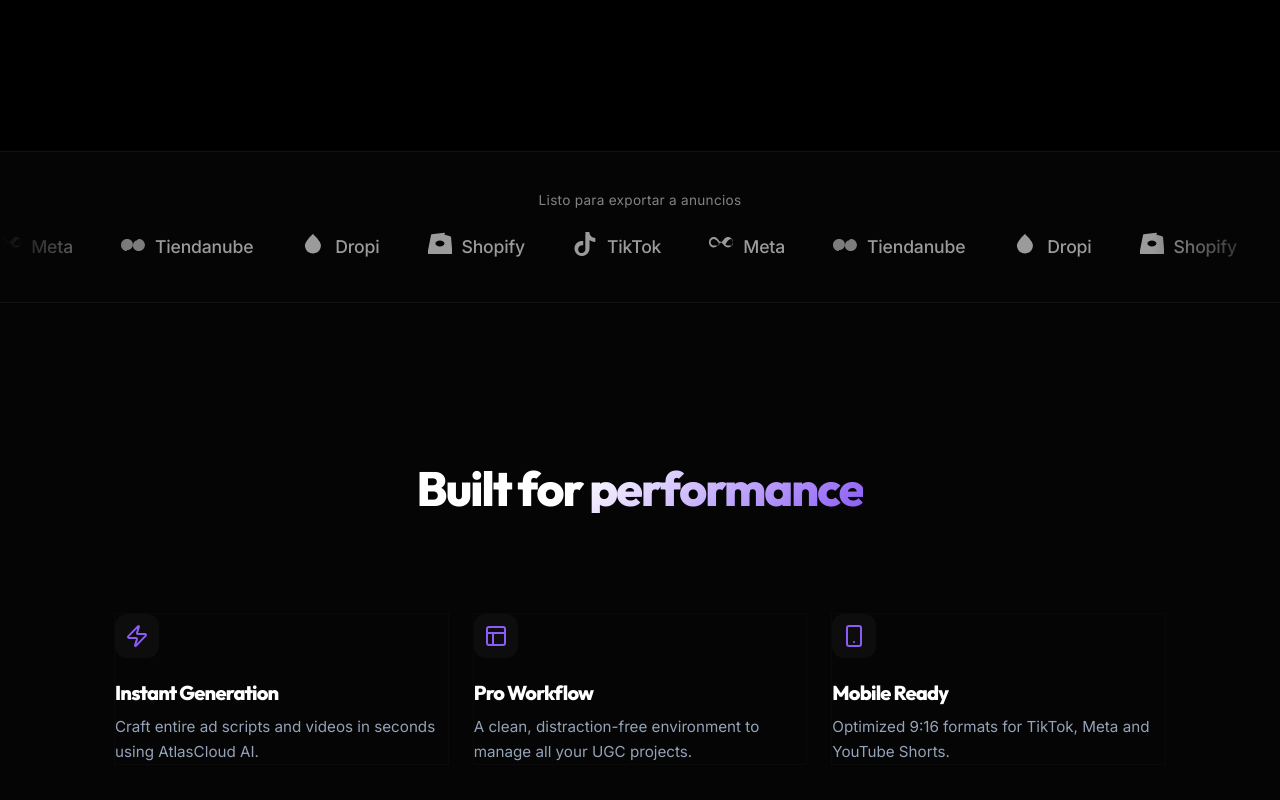
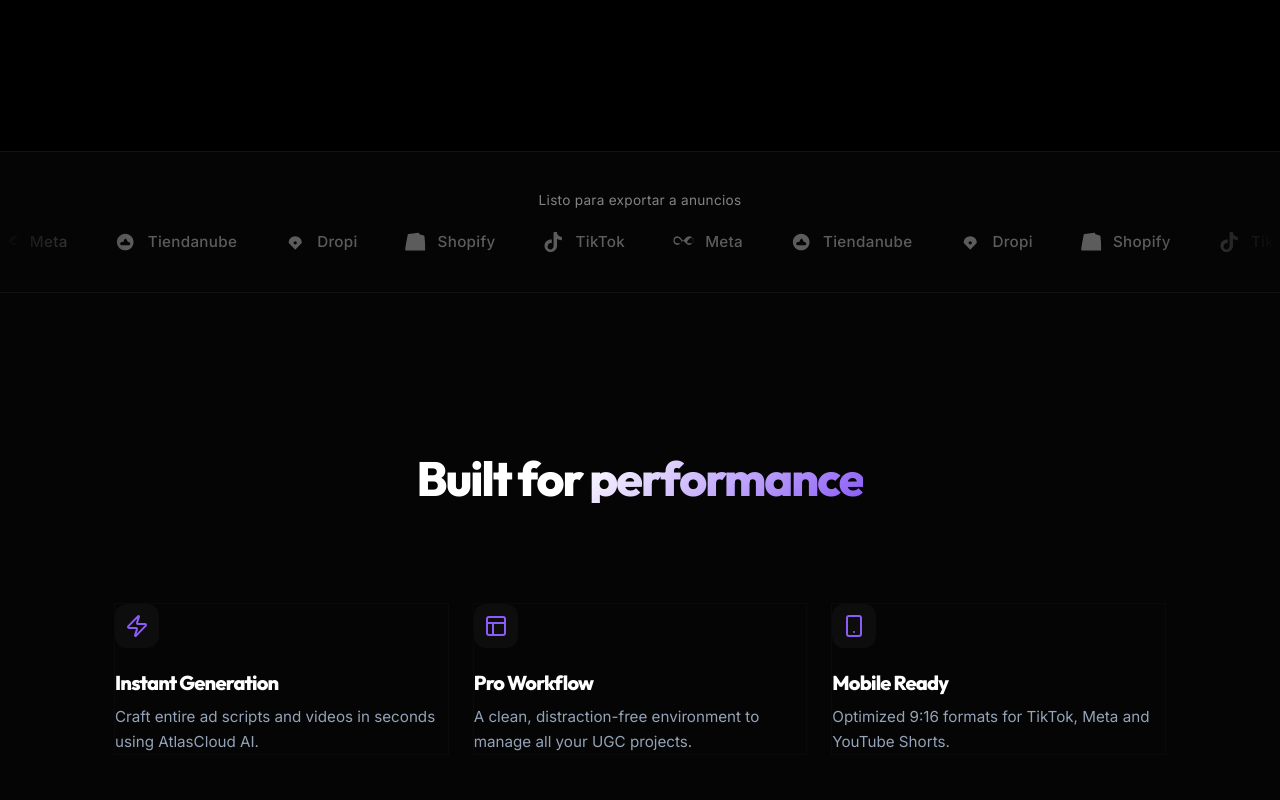
Before and after one commit to bautielcrack4-web/webcarruselesUGC, a Next.js app: page / in a window 1280 px wide. Shown: the part 1299-2099 px from the top of the page. Built offline with nearby package versions, Linux system fonts and the light colour scheme.

Commit message:
feat: official logos in white/grayish theme for marquee

```diff
--- a/src/components/landing/TrustBadges/TrustBadges.module.css
+++ b/src/components/landing/TrustBadges/TrustBadges.module.css
@@ -49,23 +49,36 @@
 .platformBadge {
     display: flex;
     align-items: center;
-    gap: 10px;
+    gap: 12px;
     white-space: nowrap;
-    opacity: 0.6;
-    transition: opacity 0.3s ease;
+    opacity: 0.35;
+    filter: grayscale(100%) brightness(1.5);
+    transition: all 0.4s ease;
 }
 
 .platformBadge:hover {
-    opacity: 1;
+    opacity: 0.8;
+    filter: grayscale(0%) brightness(1);
+    transform: translateY(-2px);
 }
 
 .platformIcon {
-    font-size: 1.5rem;
+    width: 20px;
+    height: 20px;
+    display: flex;
+    align-items: center;
+    justify-content: center;
+    color: white;
+}
+
+.platformIcon svg {
+    width: 100%;
+    height: 100%;
 }
 
 .platformName {
-    font-size: 1.1rem;
+    font-size: 0.95rem;
     font-weight: 500;
     color: white;
-    letter-spacing: -0.01em;
+    letter-spacing: 0.02em;
 }
--- a/src/components/landing/TrustBadges/TrustBadges.tsx
+++ b/src/components/landing/TrustBadges/TrustBadges.tsx
@@ -7,7 +7,7 @@ const PLATFORMS = [
     {
         name: 'TikTok',
         svg: (
-            <svg viewBox="0 0 24 24" width="24" height="24" fill="currentColor">
+            <svg viewBox="0 0 24 24" fill="currentColor">
                 <path d="M12.525.02c1.31-.02 2.61-.01 3.91-.02.08 1.53.63 3.09 1.75 4.17 1.12 1.11 2.7 1.62 4.24 1.79v4.03c-1.44-.05-2.89-.35-4.2-.97-.57-.26-1.1-.59-1.62-.93-.01 2.92.01 5.84-.02 8.75-.08 1.4-.54 2.79-1.35 3.94-1.31 1.92-3.58 3.17-5.91 3.21-1.43.08-2.86-.31-4.08-1.03-2.02-1.19-3.44-3.37-3.65-5.71-.02-.5-.03-1-.01-1.49.18-1.9 1.12-3.72 2.58-4.96 1.66-1.44 3.98-2.13 6.15-1.72.02 1.48-.04 2.96-.04 4.44-.99-.32-2.15-.23-3.08.33-.54.31-.99.77-1.32 1.3-.43.68-.67 1.48-.68 2.29-.04 1.02.39 2.03 1.16 2.69.81.71 1.93.99 2.97.77 1.12-.22 2.13-.99 2.65-1.99.28-.53.43-1.13.44-1.74-.01-4.25-.01-8.5-.01-12.75z" />
             </svg>
         )
@@ -15,7 +15,7 @@ const PLATFORMS = [
     {
         name: 'Meta',
         svg: (
-            <svg viewBox="0 0 24 24" width="24" height="24" fill="currentColor">
+            <svg viewBox="0 0 24 24" fill="currentColor">
                 <path d="M19.141 5.04c-1.35 0-2.613.626-3.882 1.848-1.272 1.226-2.43 2.87-3.259 4.706C11.171 9.76 10.013 8.114 8.741 6.888 7.472 5.666 6.209 5.04 4.859 5.04 2.181 5.04 0 7.375 0 10.25c0 2.876 2.181 5.211 4.859 5.211 1.35 0 2.613-.626 3.882-1.848 1.272-1.226 2.43-2.87 3.259-4.706.829 1.836 1.987 3.483 3.259 4.706 1.269 1.22 2.532 1.848 3.882 1.848 2.678 0 4.859-2.335 4.859-5.211 0-2.875-2.181-5.21-4.859-5.21zm-14.282 8.444c-1.748 0-3.167-1.503-3.167-3.234 0-1.733 1.419-3.236 3.167-3.236 1.056 0 2.028.513 3.016 1.5.88.88 1.865 2.22 2.68 3.87-1.002.997-2.19 1.1-2.68 1.1h-.016zm14.282 0c-.49 0-1.678-.103-2.68-1.1.815-1.65 1.8-2.99 2.68-3.87.988-.987 1.96-1.5 3.016-1.5 1.748 0 3.167 1.503 3.167 3.236 0 1.731-1.419 3.234-3.167 3.234h-.016z" />
             </svg>
         )
@@ -23,31 +23,31 @@ const PLATFORMS = [
     {
         name: 'Tiendanube',
         svg: (
-            <svg viewBox="0 0 24 24" width="24" height="24" fill="currentColor">
-                <path d="M17.5 19c-3.037 0-5.5-2.463-5.5-5.5 0-2.73 1.996-5.002 4.606-5.426C16.85 7.07 17.5 7 18 7c3.314 0 6 2.686 6 6s-2.686 6-6 6h-.5zM6 19c-3.314 0-6-2.686-6-6s2.686-6 6-6c.5 0 1.15.07 1.394.074C10.004 7.498 12 9.77 12 12.5c0 3.037-2.463 5.5-5.5 5.5H6z" opacity="0.8" />
+            <svg viewBox="0 0 24 24" fill="currentColor">
+                <path d="M12 2C6.48 2 2 6.48 2 12s4.48 10 10 10 10-4.48 10-10S17.52 2 12 2zm4.5 14H8c-1.1 0-2-.9-2-2s.9-2 2-2h1.5l2-3.5a1 1 0 011.73 0l2 3.5H16c1.1 0 2 .9 2 2s-.9 2-2 2z" />
             </svg>
         )
     },
     {
         name: 'Dropi',
         svg: (
-            <svg viewBox="0 0 24 24" width="24" height="24" fill="currentColor">
-                <path d="M12 21.5c-4.418 0-8-3.582-8-8 0-4.418 8-11.5 8-11.5s8 7.082 8 11.5c0 4.418-3.582 8-8 8z" />
+            <svg viewBox="0 0 24 24" fill="currentColor">
+                <path d="M12 21.32L4 13a8 8 0 1116 0l-8 8.32zM12 15a2 2 0 100-4 2 2 0 000 4z" />
             </svg>
         )
     },
     {
         name: 'Shopify',
         svg: (
-            <svg viewBox="0 0 24 24" width="24" height="24" fill="currentColor">
-                <path d="M16.157 2.378l6.102 1.966c.465.15.8.547.882 1.028l1.328 15.657a.998.998 0 01-.84 1.071c-.053.007-.107.01-.161.01H.534c-.552 0-1-.448-1-1 0-.054.004-.108.012-.161L3.064 3.125a.998.998 0 01.815-.84l12.278-1.424a1 1 0 011 .517zm-4.157 6.122c-2.485 0-4.5 1.343-4.5 3s2.015 3 4.5 3 4.5-1.343 4.5-3-2.015-3-4.5-3z" />
+            <svg viewBox="0 0 24 24" fill="currentColor">
+                <path d="M16.157 2.378l6.102 1.966c.465.15.8.547.882 1.028l1.328 15.657a.998.998 0 01-.84 1.071c-.053.007-.107.01-.161.01H.534c-.552 0-1-.448-1-1 0-.054.004-.108.012-.161L3.064 3.125a.998.998 0 01.815-.84l12.278-1.424a1 1 0 011 .517z" />
             </svg>
         )
     }
 ];
 
 export const TrustBadges = () => {
-    // Duplicate for seamless scroll
+    // Quadruple the array for a truly infinite scroll effect
     const items = [...PLATFORMS, ...PLATFORMS, ...PLATFORMS, ...PLATFORMS];
 
     return (
```
